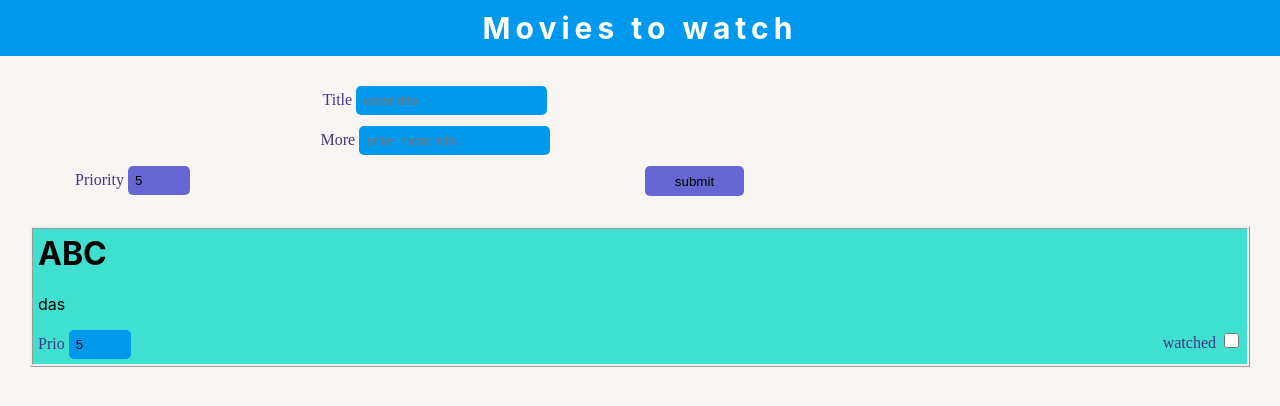
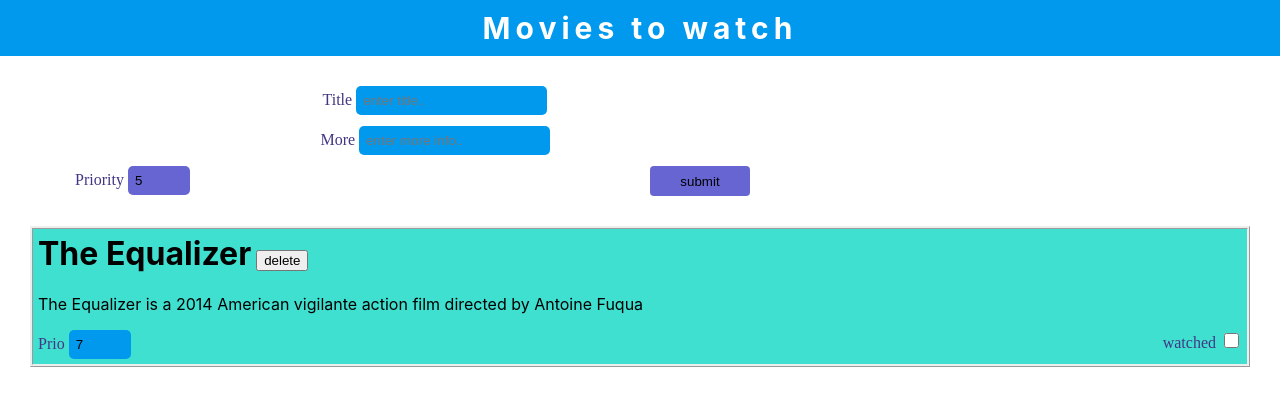
Before and after one commit to Samet91/Movies, a React (Vite) app: page / in a window 1280 px wide. Shown: the top 406 px of the page. Built offline with nearby package versions, Linux system fonts and the light colour scheme.

Commit message:
Add all functions

```diff
--- a/src/app/App.tsx
+++ b/src/app/App.tsx
@@ -6,9 +6,9 @@
 function App(): JSX.Element {
   const [cards, setCards] = useState([
     {
-      title: 'ABC',
-      more: 'das',
-      priority: 5,
+      title: 'The Equalizer',
+      more: 'The Equalizer is a 2014 American vigilante action film directed by Antoine Fuqua',
+      priority: 7,
     },
   ]);
 
@@ -19,7 +19,6 @@
   }) {
     const newCards = [card, ...cards];
     setCards(newCards);
-    return cards;
   }
 
   return (
@@ -30,7 +29,7 @@
 
       <Inputs onSubmit={handleSubmit}></Inputs>
       {cards.map((card) => (
-        <Card title={card.title} more={card.more} />
+        <Card title={card.title} more={card.more} priority={card.priority}/>
       ))}
     </div>
   );
--- a/src/app/components/Button/Button.module.css
+++ b/src/app/components/Button/Button.module.css
@@ -1,9 +1,7 @@
 .button {
-  color: #000;
-  background: linear-gradient(180deg, #ffbb3b, #ffa90a);
-  font-size: 0.8em;
-  padding: 0.8em 2em;
+  background-color: #6665d2;
   border: none;
-  border-radius: 0.4em;
-  text-transform: uppercase;
+  border-radius: 4px;
+  margin-left: 5px;
+  width: 100px;
 }
--- a/src/app/components/Card/Card.tsx
+++ b/src/app/components/Card/Card.tsx
@@ -4,18 +4,24 @@
 type CardProps = {
   title: string;
   more: string;
+  priority: number;
 };
 
-function Card({ title, more }: CardProps): JSX.Element {
+function Card({ title, more, priority }: CardProps): JSX.Element {
   return (
     <div>
       <div className={classes.card}>
         <h1 className={classes.card_title}>{title}</h1>
+        <span>
+          <button>delete</button>
+        </span>
         <p>{more}</p>
 
         <label className={classes.card_prio}>
           <span>
-            Prio <input type="number" min={1} max={10} defaultValue={5} />
+            Prio <input type="number" min={1} max={10}
+            value={priority}
+            />
           </span>
           <span className={classes.watched_style}>
             watched <input type="checkbox" />
@@ -27,20 +33,3 @@
 }
 
 export default Card;
-
-// <form className={classes.formElement}>
-//       <label className={classes.label} htmlFor="title">
-//         Title:
-//         <input type="text" name="name" id="title" placeholder="titlename" />
-//       </label>
-//       <label className={classes.label} htmlFor="description">
-//         Description:
-//         <input
-//           type="text"
-//           name="name"
-//           id="description"
-//           placeholder="description"
-//         />
-//       </label>
-//       <button className={classes.button}>Senden</button>
-//     </form>
--- a/src/app/components/Inputs/Inputs.tsx
+++ b/src/app/components/Inputs/Inputs.tsx
@@ -1,13 +1,13 @@
 import classes from './Inputs.module.css';
 import React, { useState } from 'react';
-import Submit from '../Submit/Submit';
+import Button from '../Button/Button';
 import Priority from '../Priority/Priority';
 
 type InputProps = {
   onSubmit: (card: {
     title: string;
     more: string;
-    isDone: boolean;
+    watched: boolean;
     priority: number;
   }) => void;
 };
@@ -19,10 +19,10 @@
 
   function handleSubmit(event: React.FormEvent<HTMLFormElement>) {
     event.preventDefault();
-    onSubmit({ title, more, isDone: true, priority });
-    setTitle('')
-    setMore('')
-    setPriority(5)
+    onSubmit({ title, more, watched: true, priority });
+    setTitle('');
+    setMore('');
+    setPriority(5);
   }
   return (
     <form className={classes.form} onSubmit={(event) => handleSubmit(event)}>
@@ -45,7 +45,7 @@
         />
       </label>
       <Priority priority={priority} setPriority={setPriority}></Priority>
-      <Submit>submit</Submit>
+      <Button>submit</Button>
     </form>
   );
 }
--- a/src/app/components/Priority/Priority.tsx
+++ b/src/app/components/Priority/Priority.tsx
@@ -2,10 +2,10 @@
 import classes from './Priority.module.css';
 
 type PriorityProps = {
-  priority: number
-  setPriority: (priority: string) => void;
+  priority: number;
+  setPriority: (priority: number) => void;
 };
-function Priority({priority, setPriority}: PriorityProps) : JSX.Element {
+function Priority({ priority, setPriority }: PriorityProps): JSX.Element {
   return (
     <label className={classes.priority_styles}>
       Priority{' '}
@@ -16,8 +16,8 @@
         value={priority}
         min={1}
         max={10}
-        onChange={(event) => setPriority(event.target.value)}
-        />
+        onChange={(event) => setPriority(event.target.valueAsNumber)}
+      />
     </label>
   );
 }
--- a/src/app/components/Submit/Submit.module.css
+++ /dev/null
@@ -1,7 +0,0 @@
-.submit {
-  width: 99px;
-  background-color: #6665d2;
-  border: none;
-  border-radius: 5px;
-  grid-column: 3/5;
-}
--- a/src/app/components/Submit/Submit.tsx
+++ /dev/null
@@ -1,12 +0,0 @@
-import type { ReactNode } from 'react';
-import React from 'react';
-import classes from './Submit.module.css';
-
-type SubmitProps = {
-  children: ReactNode;
-};
-function Submit({ children }: SubmitProps): JSX.Element {
-  return <button className={classes.submit}>{children}</button>;
-}
-
-export default Submit;
--- a/src/app/globals.css
+++ b/src/app/globals.css
@@ -1,5 +1,5 @@
 body {
-  background-color: #f8f5f2;
+  background-color: white;
   margin: 0;
   font-family: -apple-system, BlinkMacSystemFont, 'Segoe UI', 'Roboto', 'Oxygen',
     'Ubuntu', 'Cantarell', 'Fira Sans', 'Droid Sans', 'Helvetica Neue',
```
Also changed, not shown: src/app/components/Button/Button.tsx (line endings or trailing spaces), 1 other file (tests, documents, lock files or other folders).
